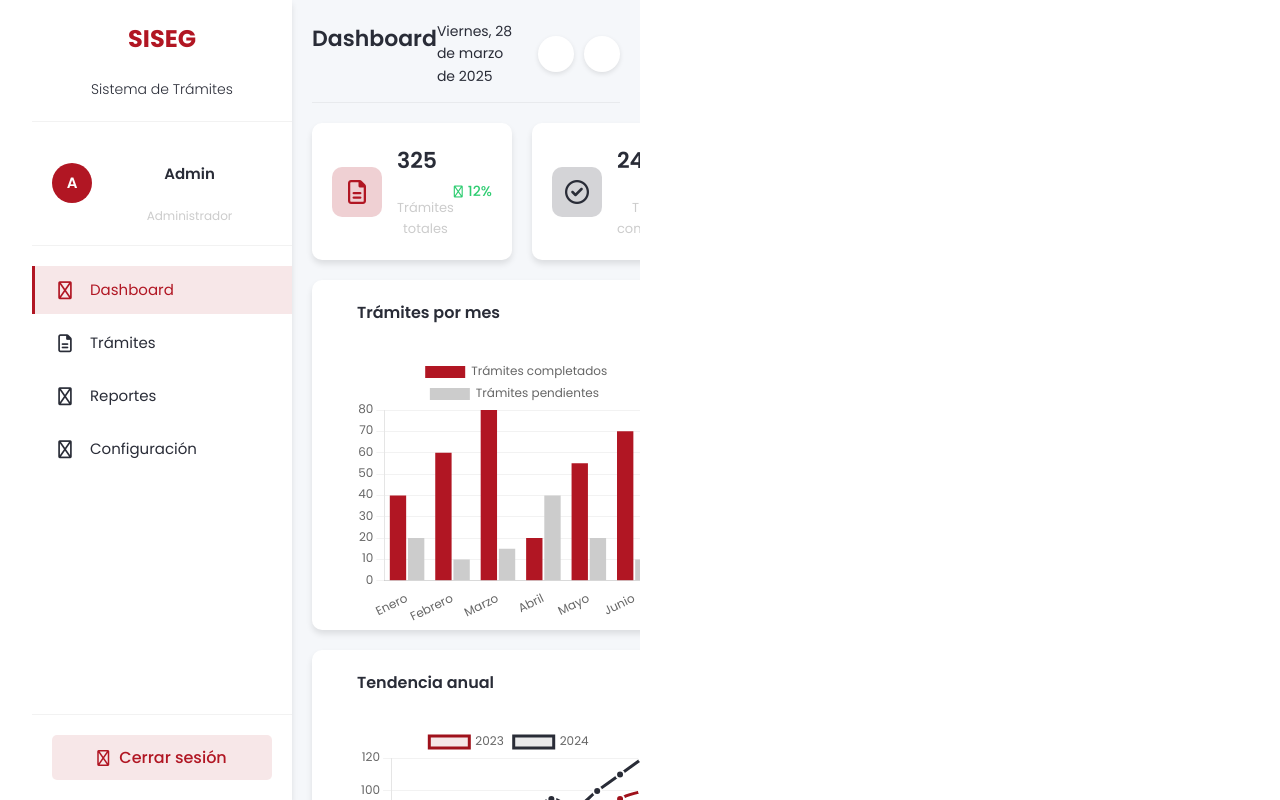
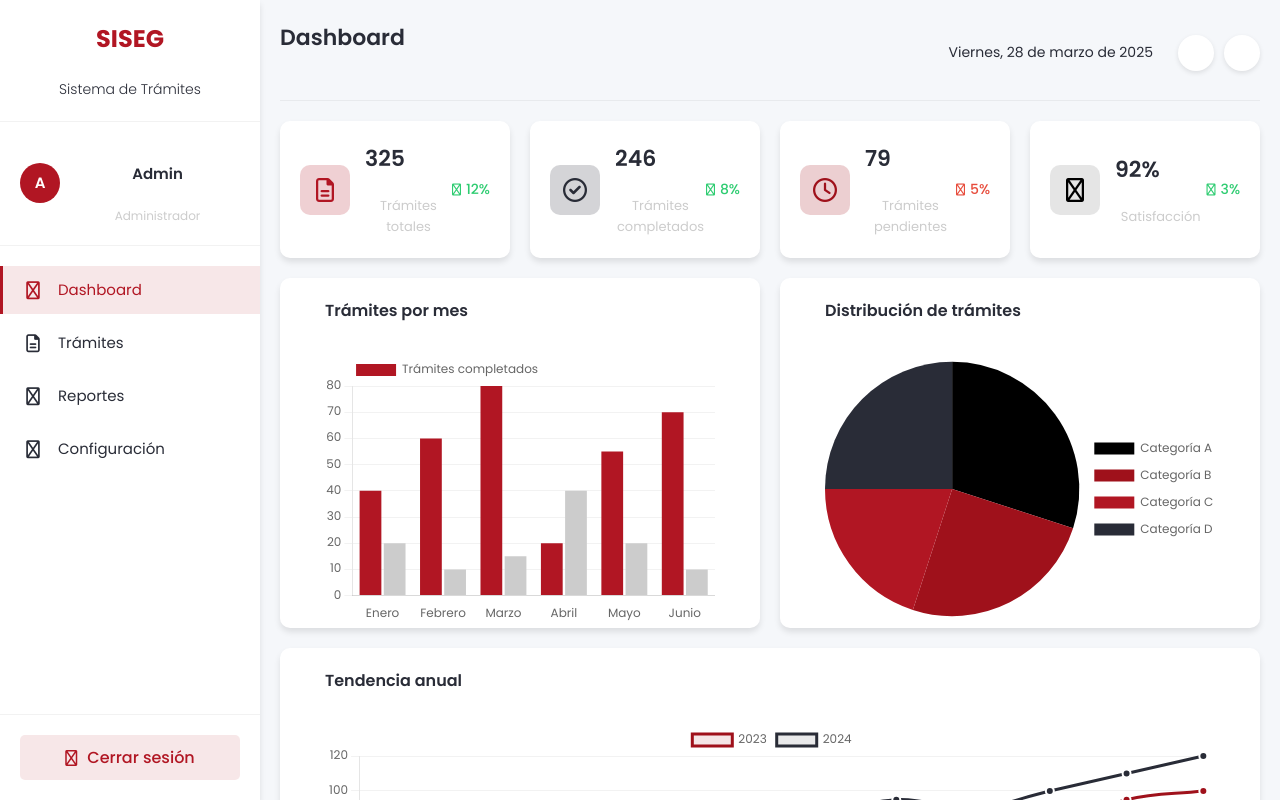
Before and after one commit to Axlreb28/sisegx, a Vue app: page / in a window 1280 px wide. Built offline with nearby package versions, Linux system fonts and the light colour scheme; sample sign-in values are in the browser's storage.

Commit message:
css arreglao

```diff
--- a/src/assets/css/main.css
+++ b/src/assets/css/main.css
@@ -1,13 +1,13 @@
 @import './base.css';
 
-#app {
-  max-width: 1280px;
+/* Reemplazamos las reglas generales con reglas más específicas */
+/* para que no afecten al layout principal de SITRA */
+.default-layout #app {
   margin: 0 auto;
-  padding: 2rem;
   font-weight: normal;
 }
 
-a,
+a:not(.app-container a),
 .green {
   text-decoration: none;
   color: hsla(160, 100%, 37%, 1);
@@ -16,20 +16,10 @@ a,
 }
 
 @media (hover: hover) {
-  a:hover {
+  a:not(.app-container a):hover {
     background-color: hsla(160, 100%, 37%, 0.2);
   }
 }
 
-@media (min-width: 1024px) {
-  body {
-    display: flex;
-    place-items: center;
-  }
-
-  #app {
-    display: grid;
-    grid-template-columns: 1fr 1fr;
-    padding: 0 2rem;
-  }
-}
+/* Eliminamos las reglas de media query que causan el problema */
+/* O las hacemos más específicas para que no afecten a SITRA */
```
Also changed, not shown: src/views/Dashboard.vue (line endings or trailing spaces).
